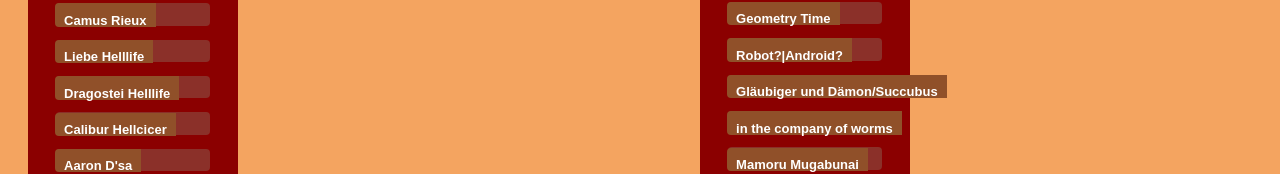
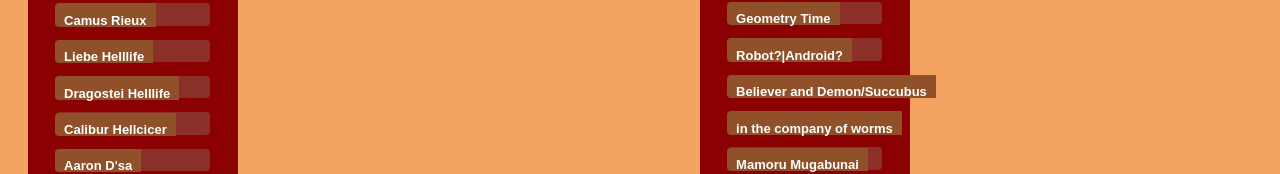
Before and after one commit to robinhood007-ger/CharacterDatabase, an Angular app: page /Ianverse in a window 1280 px wide. Shown: the part 707-881 px from the top of the page. Built offline with nearby package versions, Linux system fonts and the light colour scheme.

Commit message:
More Info on new Character

```diff
--- a/src/app/Hardcode/IanVerseWIP.ts
+++ b/src/app/Hardcode/IanVerseWIP.ts
@@ -144,10 +144,10 @@ export const HEROES_WIP: Hero[] = [
     Faceclaim: '',
   },
   {
-    name: 'Gläubiger und Dämon/Succubus',
+    name: 'Believer and Demon/Succubus',
     traits: 'tba',
     Abilities: 'tba',
-    Backstory: 'tba',
+    Backstory: 'Spots her on the way to church, immediately feels in love with her, gets toyed around a lot with but in the end the two of them love eachother.',
     magicTypes: 'N/A',
     SongInspired: 'Feuerschwanz - Ketzerei',
     Faceclaim: '',
```
